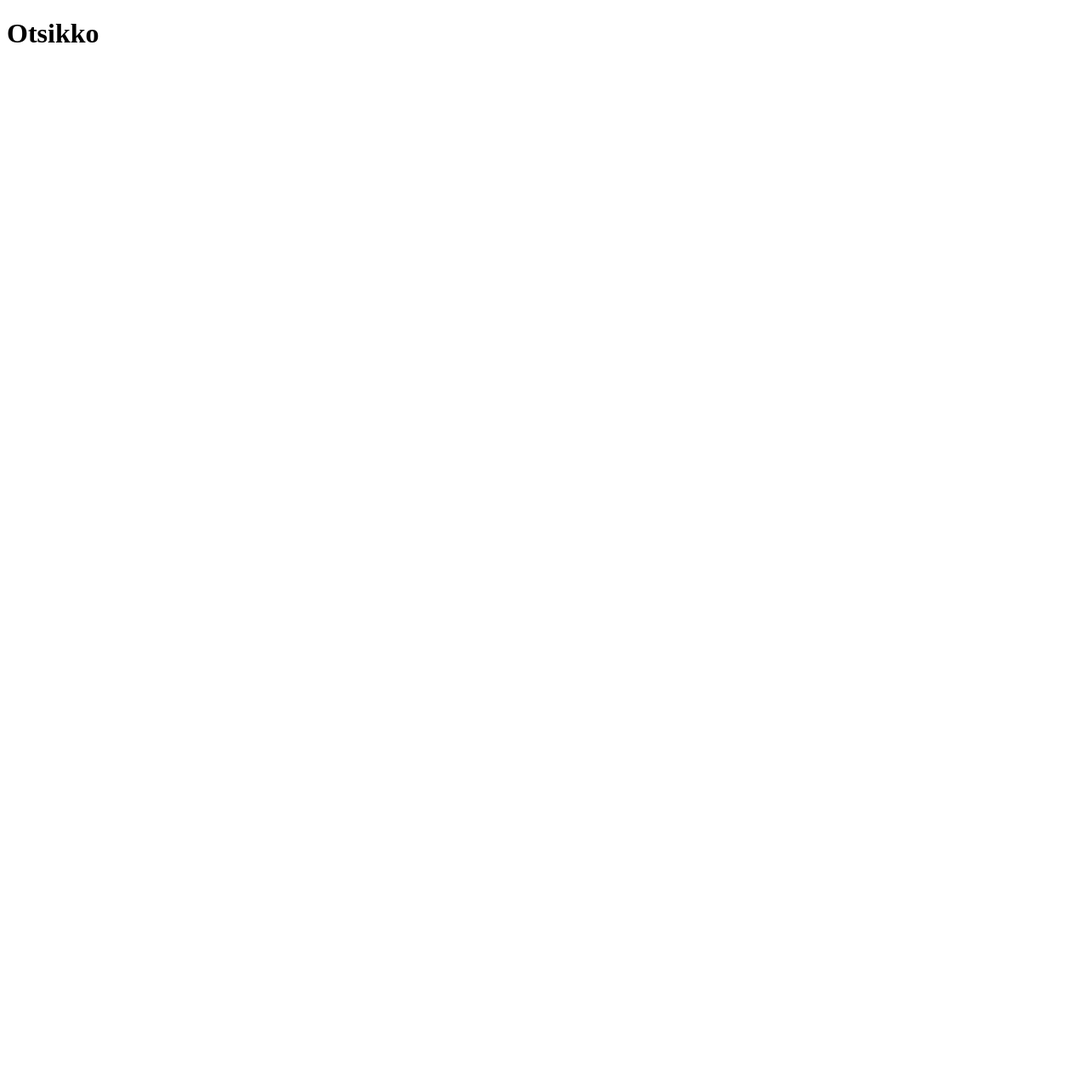
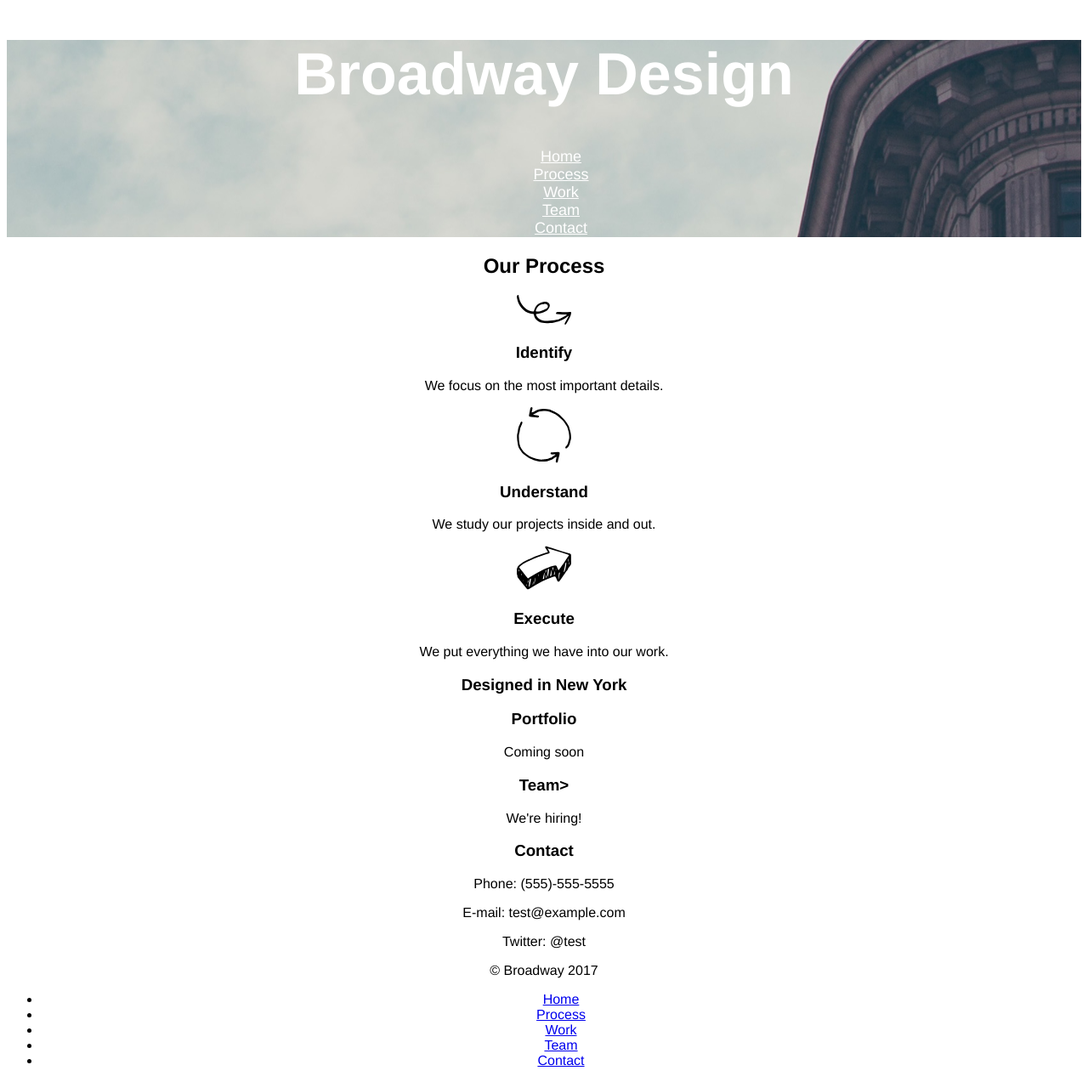
Before and after one commit to KalleVuorinen/new_broadway, a plain HTML site: page index.html in a window 1280 px wide. Shown: the whole page at 85% size. Before the commit the page ends 800 px from the top, so only its background shows below. Drawn offline with Linux system fonts and the light colour scheme.

Commit message:
lisätään tyylejä

```diff
--- a/index.html
+++ b/index.html
@@ -3,9 +3,66 @@
   <head>
     <meta charset="utf-8">
     <title>Broadway Design</title>
+    <link href="resources/css/style.css" type="text/css" rel="stylesheet"/>
   </head>
   <body>
-    <h1>Otsikko</h1>
+    <div class="header">
+
+    <h1 class="white">Broadway Design</h1>
+    <nav class="main-navi">
+      <ul>
+        <li><a href="#home">Home</a></li>
+        <li><a href="#process">Process</a></li>
+        <li><a href="#work">Work</a></li>
+        <li><a href="#team">Team</a></li>
+        <li><a href="#contact">Contact</a></li>
+      </ul>
+    </nav>
+  </div>
+
+  <div id="process">
+    <h2>Our Process</h2>
+    <p><img src="resources/icons/identify.svg"/></p>
+    <h3>Identify</h3>
+    <p>We focus on the most important details.</p>
+    <p><img src="resources/icons/understand.svg"/></p>
+    <h3>Understand</h3>
+    <p>We study our projects inside and out.</p>
+    <p><img src="resources/icons/execute.svg"/></p>
+    <h3>Execute</h3>
+    <p>We put everything we have into our work.</p>
+  </div>
+
+  <div id="work">
+    <h3 class="white">Designed in New York</h3>
+    <h3>Portfolio</h3>
+    <p>Coming soon</p>
+  </div>
+
+  <div id="team">
+    <h3>Team></h3>
+    <p>We're hiring!</p>
+  </div>
+
+  <div id="contact">
+    <h3>Contact</h3>
+    <p>Phone: (555)-555-5555</p>
+    <p>E-mail: test@example.com</p>
+    <p>Twitter: @test</p>
+  </div>
+
+  <div class="footer">
+    <p>© Broadway 2017</p>
+    <nav class="footer-navi">
+      <ul>
+        <li><a href="#home">Home</a></li>
+        <li><a href="#process">Process</a></li>
+        <li><a href="#work">Work</a></li>
+        <li><a href="#team">Team</a></li>
+        <li><a href="#contact">Contact</a></li>
+      </ul>
+    </nav>
+  </div>
 
   </body>
 </html>
--- a/resources/css/style.css
+++ b/resources/css/style.css
@@ -0,0 +1,24 @@
+html {
+  text-align: center;
+  font-family: Helvetica;
+}
+
+.header {
+  background-image: url(../images/the-flatiron-building.png);
+  background-repeat: no-repeat;
+}
+
+h1 {
+  color: white;
+  font-size: 70px;
+  font-weight: bold;
+}
+
+.main-navi ul li {
+  list-style-type: none;
+}
+.main-navi ul li a {
+  color: white;
+  font-size: 18px;
+
+}
```
Also changed, not shown: resources/icons/execute.svg (added), resources/icons/identify.svg (added), resources/icons/understand.svg (added), resources/images/the-flatiron-building.png (added), 2 other files.
